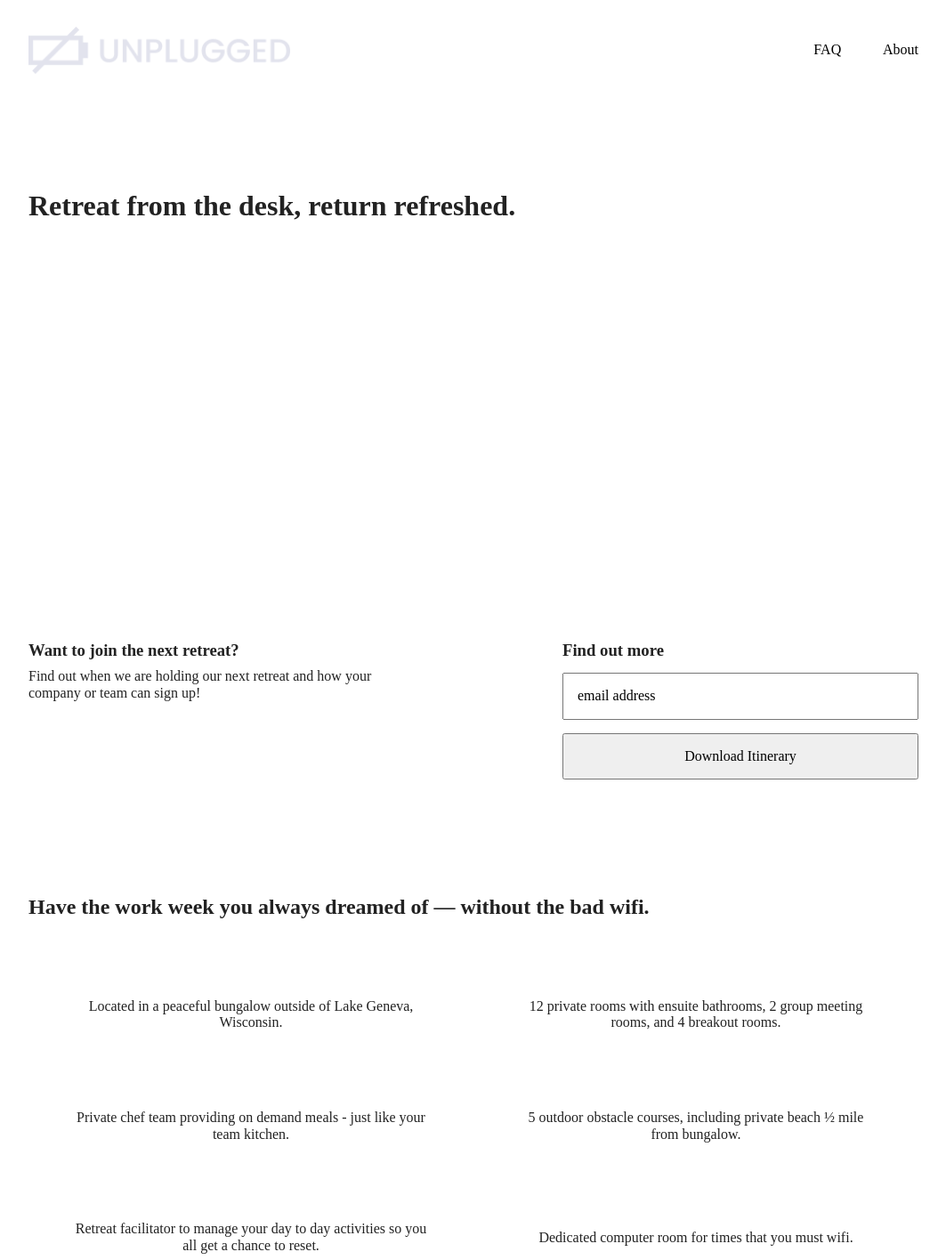
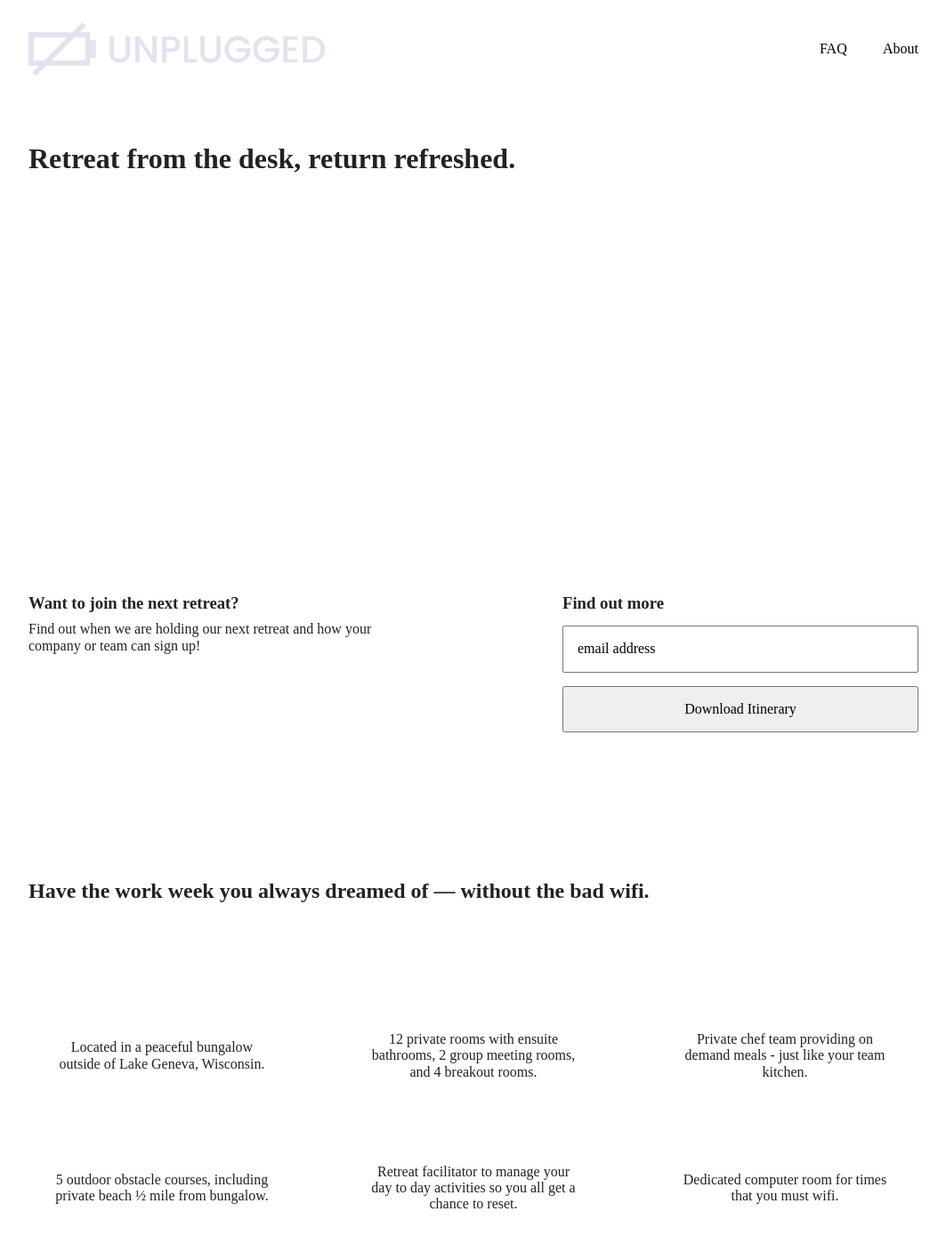
Before and after one commit to theMAXdeveloper/unplugged-website, a website built with Parcel: page index.html in a window 1280 px wide. Shown: the top 1416 px of the page at 89% size, without its empty margins (108-1171 px from the left). Built offline with nearby package versions, Linux system fonts and the light colour scheme.

Commit message:
Edited desktop breakpoint styles

```diff
--- a/css/main.css
+++ b/css/main.css
@@ -109,25 +109,21 @@ header .content-wrapper {
   justify-content: center;
   align-items: center;
   flex-flow: row wrap;
-  width: 60%;
 }
 
-header a img {
-  max-width: 100%;
-  height: auto;
-}
 
 div.header-divider {
   width: 100%;
   padding: 10px 0 15px ;
 }
 
+
 header nav {
   display: flex;
   justify-content: center;
   align-items: center;
   flex-flow: row wrap;
-  width: 100%;
+  width: 60%;
 }
 
 header nav ul {
@@ -525,12 +521,13 @@ header .content-wrapper {
   flex-flow: row nowrap;
 }
 
-header a {
-  width: 50%;
+header img {
+  max-width: 100%;
+  margin: auto;
 }
 
 header nav {
-  width: 20%;
+  width: 40%;
 }
 
 header nav ul {
@@ -539,6 +536,7 @@ header nav ul {
 
 header-divider {
   display: none;
+  width: 0;
 }
 
 /*Hero-area*/
@@ -701,17 +699,26 @@ footer .copyright p {
 /*General-styles*/
 
 .content-wrapper {
+  width: 100%;
   max-width: 1000px;
   margin: 50px 0;
 }
 
 /*Header*/
 
+header {
+  margin: 25px 0;
+}
 
+header nav {
+  width: 20%;
+}
 
 /*Hero-area*/
 
-
+section.hero-area .content-wrapper {
+  margin: 50px 0 420px;
+}
 
 /*Aside*/
 
@@ -719,11 +726,45 @@ footer .copyright p {
 
 /*Features*/
 
+.features div.content-wrapper {
+  margin: 100px 0 40px;
+}
 
+.features div.features-items {
+  margin: 100px 0 0;
+  justify-content: space-between;
+}
+
+.features article {
+  flex-basis: 30%;
+  padding: 0 30px;
+}
+
+p.fontawesome-icon {
+  margin: 0px 0 25px;
+}
+
+p.features-item-description {
+  margin: 0 0 50px;
+}
 
 /*Reviews*/
 
+.reviews div.content-wrapper {
+  margin: 100px 0;
+}
 
+.reviews h2{
+  margin: 0 0 90px;
+}
+
+.reviews article div {
+  width: 49%;
+}
+
+.reviews article h3 {
+  width: 75%;
+}
 
 /***********ABOUT PAGE**********/
 
```
